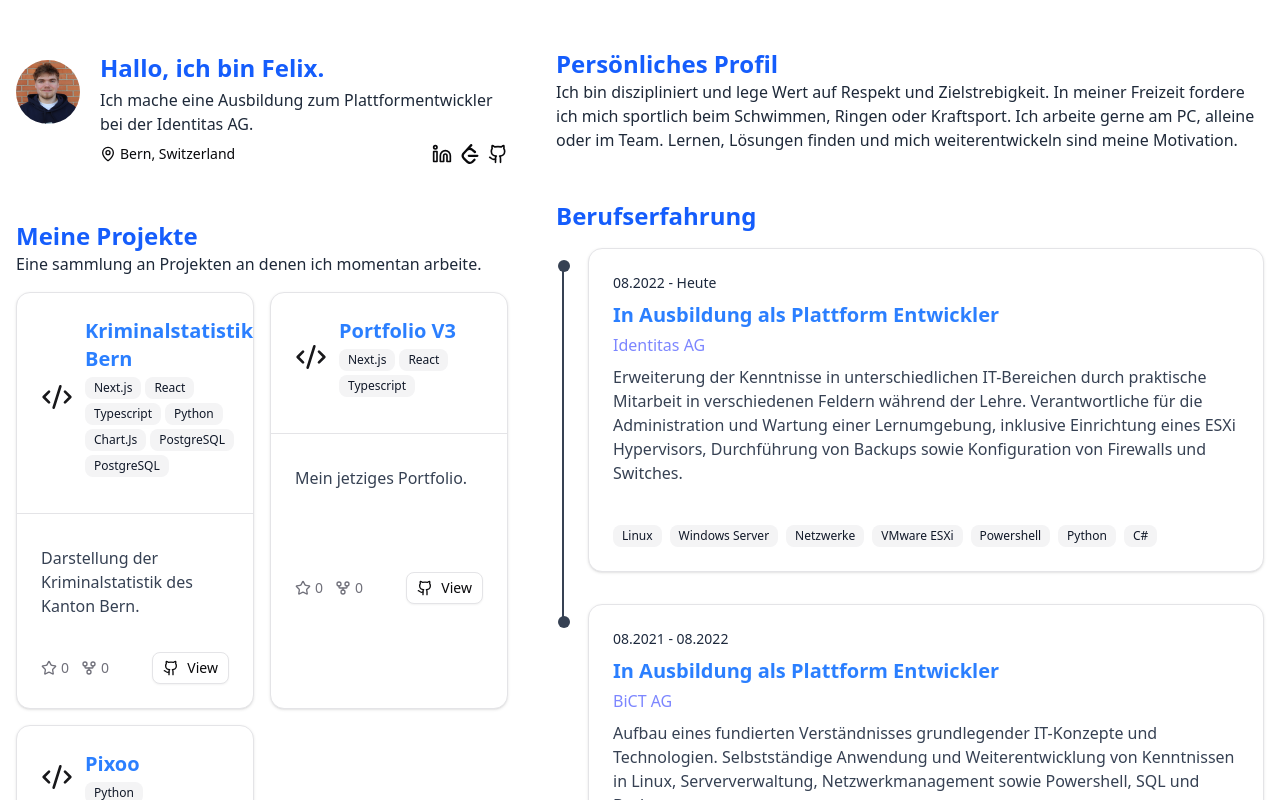
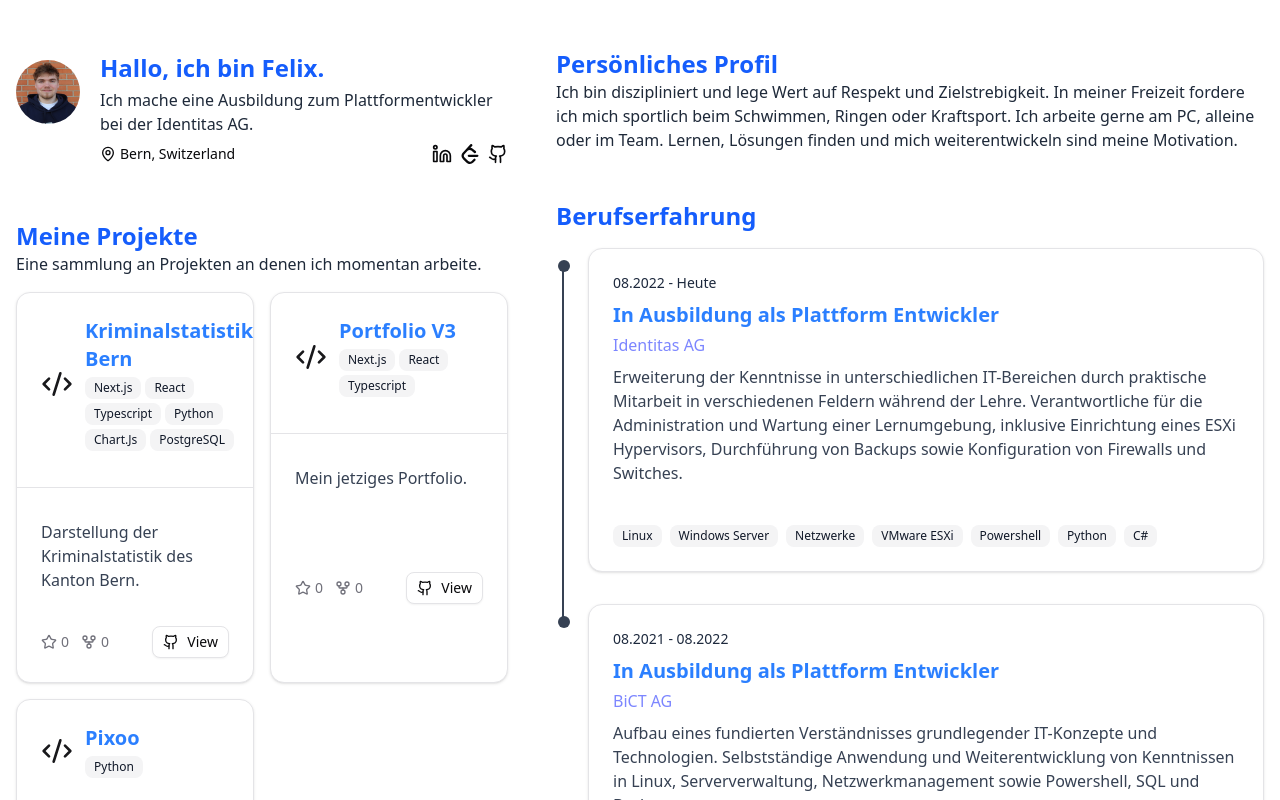
Before and after one commit to fst135207/portfoliov3, a Next.js app in the folder portfolio/: page / in a window 1280 px wide. Shown: the top 800 px of the page. Built offline with nearby package versions, Linux system fonts and the light colour scheme.

Commit message:
Update page.tsx

```diff
--- a/portfolio/app/page.tsx
+++ b/portfolio/app/page.tsx
@@ -32,7 +32,7 @@ export default function Home() {
                   title="Kriminalstatistik Bern"
                   description="Darstellung der Kriminalstatistik des Kanton Bern."
                   icon={<Code2 size={32} />}
-                  technologies={["Next.js","React","Typescript","Python","Chart.Js","PostgreSQL","PostgreSQL"]}
+                  technologies={["Next.js","React","Typescript","Python","Chart.Js","PostgreSQL"]}
                   githubUrl="https://github.com/fst135207/Kriminalstatistik-Bern"
                   stars={0}
                   forks={0}
@@ -95,7 +95,7 @@ export default function Home() {
                   title="Kriminalstatistik Bern"
                   description="Darstellung der Kriminalstatistik des Kanton Bern."
                   icon={<Code2 size={32} />}
-                  technologies={["Next.js","React","Typescript","Python","Chart.Js","PostgreSQL","PostgreSQL"]}
+                  technologies={["Next.js","React","Typescript","Python","Chart.Js","PostgreSQL"]}
                   githubUrl="https://github.com/fst135207/Kriminalstatistik-Bern"
                   stars={0}
                   forks={0}
```
